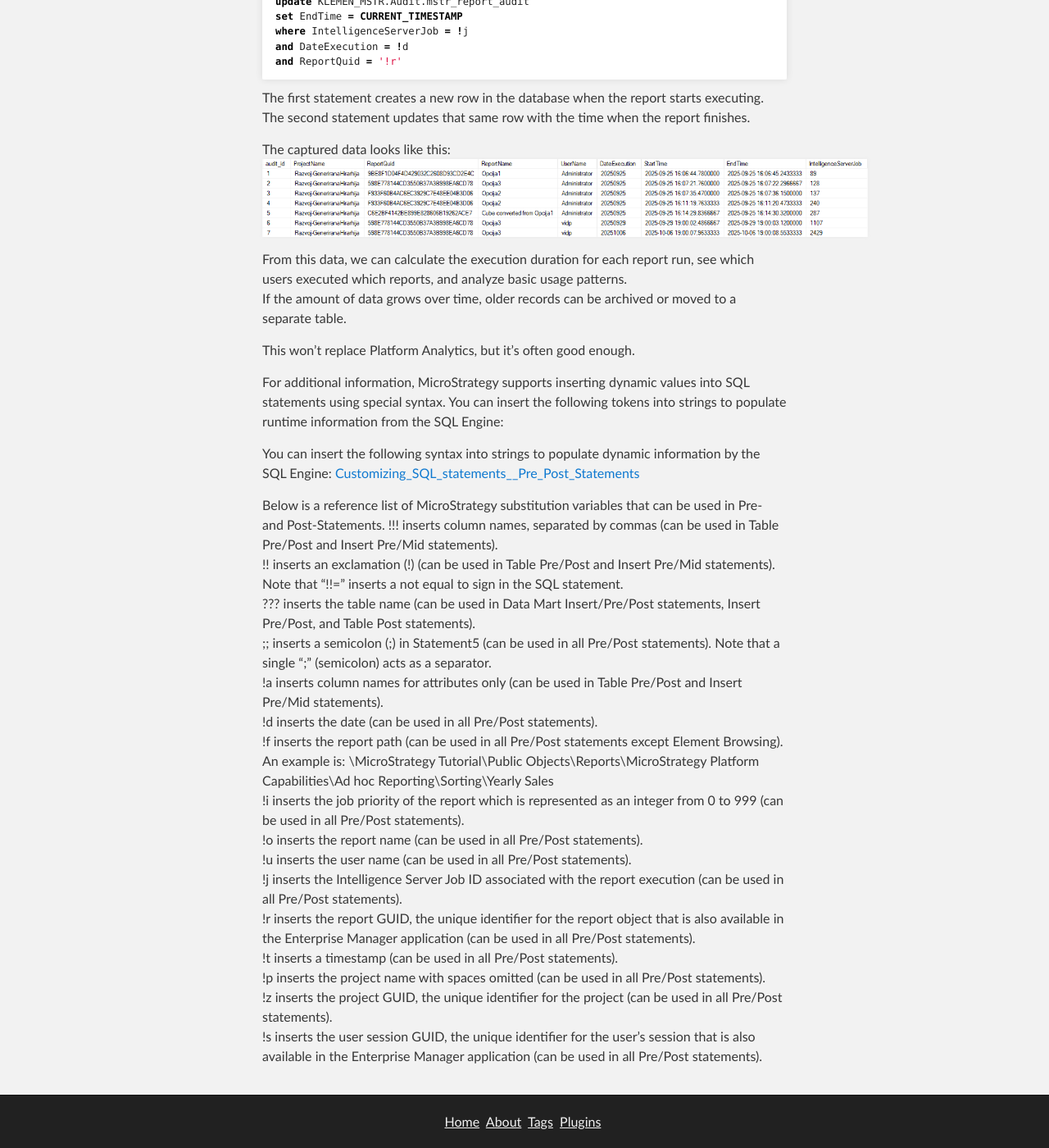
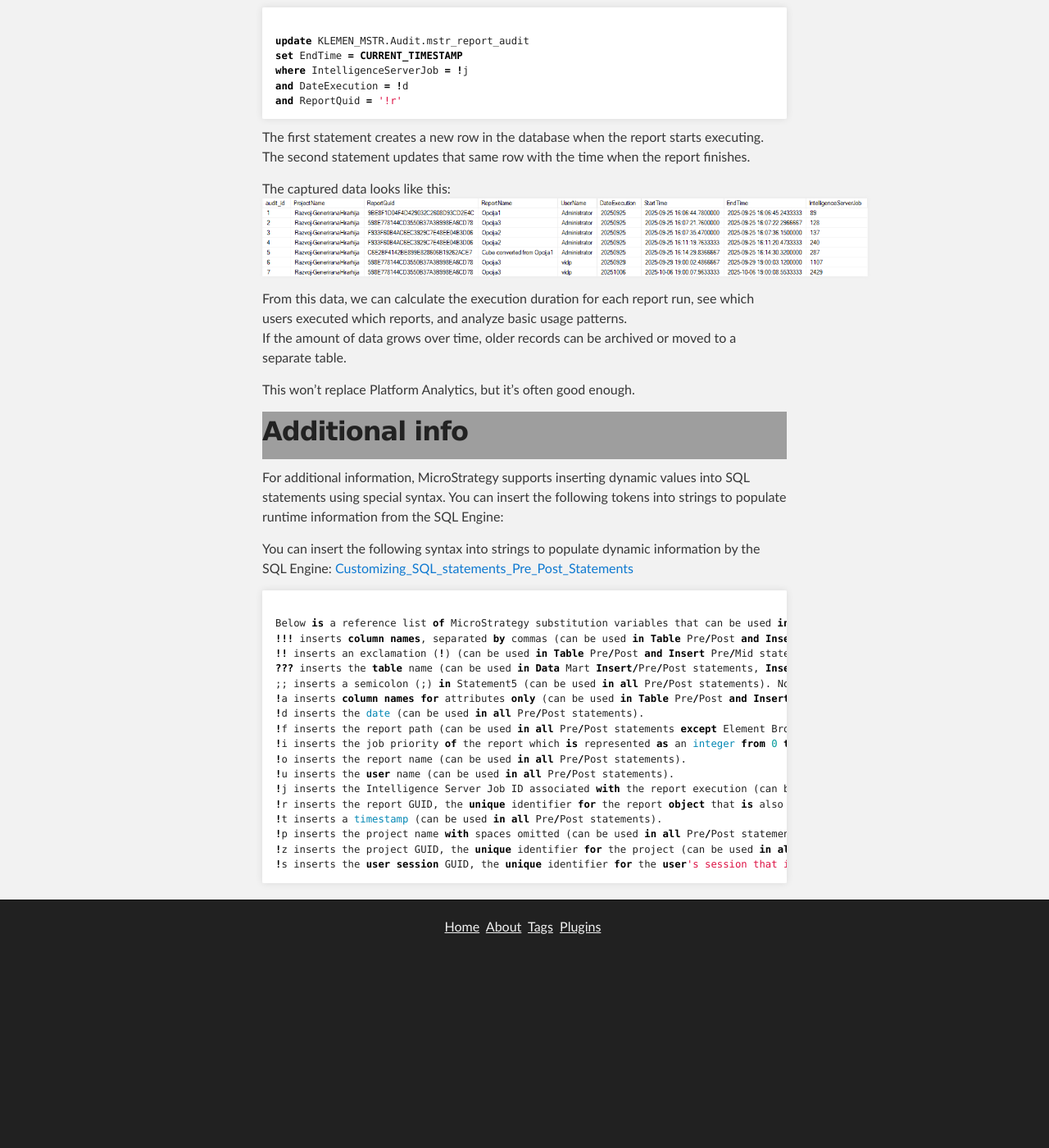
Before and after one commit to kl82slo/kl82slo.github.io, a Jekyll site: the page built from _posts/2026-02-07-0025 MicroStrategy User statistics.md, in a window 1280 px wide and 1400 px high, scrolled down 1677 px. Shown: the whole window at 82% size. Built offline with Jekyll 4.4.1, drawn with Linux system fonts in a browser that asks for light colours; after the commit the page ends 2839 px from its top, so only the background shows below that; some of the changed text lies outside the part shown; grey boxes are pictures that could not be loaded.

Commit message:
Update 2026-02-07-0025 MicroStrategy User statistics.md

```diff
--- a/_posts/2026-02-07-0025 MicroStrategy User statistics.md
+++ b/_posts/2026-02-07-0025 MicroStrategy User statistics.md
@@ -13,9 +13,11 @@
 ## Intro<br />
 
 Can we see user statistics in MicroStrategy without Platform Analytics?<br />
-The answer is yes — but<br />
+The answer is yes - but<br />
+<br />
 ⚠️ Important limitation:<br />
-This method only works for datasets where MicroStrategy generates and executes SQL against the database. It will not work for reports or dossiers based on Intelligent Cubes or cached results, because no SQL is executed in those cases — and without SQL, there is nothing to capture or analyze.<br />
+This method only works for datasets where MicroStrategy generates and executes SQL against the database. <br />
+It will not work for reports or dossiers based on Intelligent Cubes or cached results, because no SQL is executed in those cases - and without SQL, there is nothing to capture or analyze.<br />
 
 
 
@@ -51,7 +53,7 @@
 ![VLBD1](/img/20260207_0025/VLDB1.png)<br />
 
 {% highlight sql %}
-As INSERT INTO KLEMEN_MSTR.Audit.mstr_report_audit (ProjectName, ReportQuid, ReportName, UserName, StartTime, DateExecution, IntelligenceServerJob)
+INSERT INTO KLEMEN_MSTR.Audit.mstr_report_audit (ProjectName, ReportQuid, ReportName, UserName, StartTime, DateExecution, IntelligenceServerJob)
 VALUES ('!p', '!r', '!o', '!u', CURRENT_TIMESTAMP, !d , !j);
 {% endhighlight %}
 
@@ -75,26 +77,28 @@
 
 This won’t replace Platform Analytics, but it’s often good enough.<br />
 
-
+## Additional info<br />
 For additional information, MicroStrategy supports inserting dynamic values into SQL statements using special syntax.
 You can insert the following tokens into strings to populate runtime information from the SQL Engine:
 
-You can insert the following syntax into strings to populate dynamic information by the SQL Engine: [Customizing_SQL_statements__Pre_Post_Statements](https://www2.microstrategy.com/producthelp/current/SystemAdmin/WebHelp/Lang_1033/content/Customizing_SQL_statements__Pre_Post_Statements.htm )
+You can insert the following syntax into strings to populate dynamic information by the SQL Engine: [Customizing_SQL_statements_Pre_Post_Statements](https://www2.microstrategy.com/producthelp/current/SystemAdmin/WebHelp/Lang_1033/content/Customizing_SQL_statements__Pre_Post_Statements.htm )
 
+{% highlight sql %}
 Below is a reference list of MicroStrategy substitution variables that can be used in Pre- and Post-Statements.
-!!! inserts column names, separated by commas (can be used in Table Pre/Post and Insert Pre/Mid statements).<br />
-!! inserts an exclamation (!) (can be used in Table Pre/Post and Insert Pre/Mid statements). Note that "!!=" inserts a not equal to sign in the SQL statement.<br />
-??? inserts the table name (can be used in Data Mart Insert/Pre/Post statements, Insert Pre/Post, and Table Post statements).<br />
-;; inserts a semicolon (;) in Statement5 (can be used in all Pre/Post statements). Note that a single ";" (semicolon) acts as a separator.<br />
-!a inserts column names for attributes only (can be used in Table Pre/Post and Insert Pre/Mid statements).<br />
-!d inserts the date (can be used in all Pre/Post statements).<br />
-!f inserts the report path (can be used in all Pre/Post statements except Element Browsing). An example is: \MicroStrategy Tutorial\Public Objects\Reports\MicroStrategy Platform Capabilities\Ad hoc Reporting\Sorting\Yearly Sales<br />
-!i inserts the job priority of the report which is represented as an integer from 0 to 999 (can be used in all Pre/Post statements).<br />
-!o inserts the report name (can be used in all Pre/Post statements).<br />
-!u inserts the user name (can be used in all Pre/Post statements).<br />
-!j inserts the Intelligence Server Job ID associated with the report execution (can be used in all Pre/Post statements).<br />
-!r inserts the report GUID, the unique identifier for the report object that is also available in the Enterprise Manager application (can be used in all Pre/Post statements).<br />
-!t inserts a timestamp (can be used in all Pre/Post statements).<br />
-!p inserts the project name with spaces omitted (can be used in all Pre/Post statements).<br />
-!z inserts the project GUID, the unique identifier for the project (can be used in all Pre/Post statements).<br />
-!s inserts the user session GUID, the unique identifier for the user's session that is also available in the Enterprise Manager application (can be used in all Pre/Post statements).<br />
+!!! inserts column names, separated by commas (can be used in Table Pre/Post and Insert Pre/Mid statements).
+!! inserts an exclamation (!) (can be used in Table Pre/Post and Insert Pre/Mid statements). Note that "!!=" inserts a not equal to sign in the SQL statement.
+??? inserts the table name (can be used in Data Mart Insert/Pre/Post statements, Insert Pre/Post, and Table Post statements).
+;; inserts a semicolon (;) in Statement5 (can be used in all Pre/Post statements). Note that a single ";" (semicolon) acts as a separator.
+!a inserts column names for attributes only (can be used in Table Pre/Post and Insert Pre/Mid statements).
+!d inserts the date (can be used in all Pre/Post statements).
+!f inserts the report path (can be used in all Pre/Post statements except Element Browsing). An example is: \MicroStrategy Tutorial\Public Objects\Reports\MicroStrategy Platform Capabilities\Ad hoc Reporting\Sorting\Yearly Sales
+!i inserts the job priority of the report which is represented as an integer from 0 to 999 (can be used in all Pre/Post statements).
+!o inserts the report name (can be used in all Pre/Post statements).
+!u inserts the user name (can be used in all Pre/Post statements).
+!j inserts the Intelligence Server Job ID associated with the report execution (can be used in all Pre/Post statements).
+!r inserts the report GUID, the unique identifier for the report object that is also available in the Enterprise Manager application (can be used in all Pre/Post statements).
+!t inserts a timestamp (can be used in all Pre/Post statements).
+!p inserts the project name with spaces omitted (can be used in all Pre/Post statements).
+!z inserts the project GUID, the unique identifier for the project (can be used in all Pre/Post statements).
+!s inserts the user session GUID, the unique identifier for the user's session that is also available in the Enterprise Manager application (can be used in all Pre/Post statements).
+{% endhighlight %}
```
